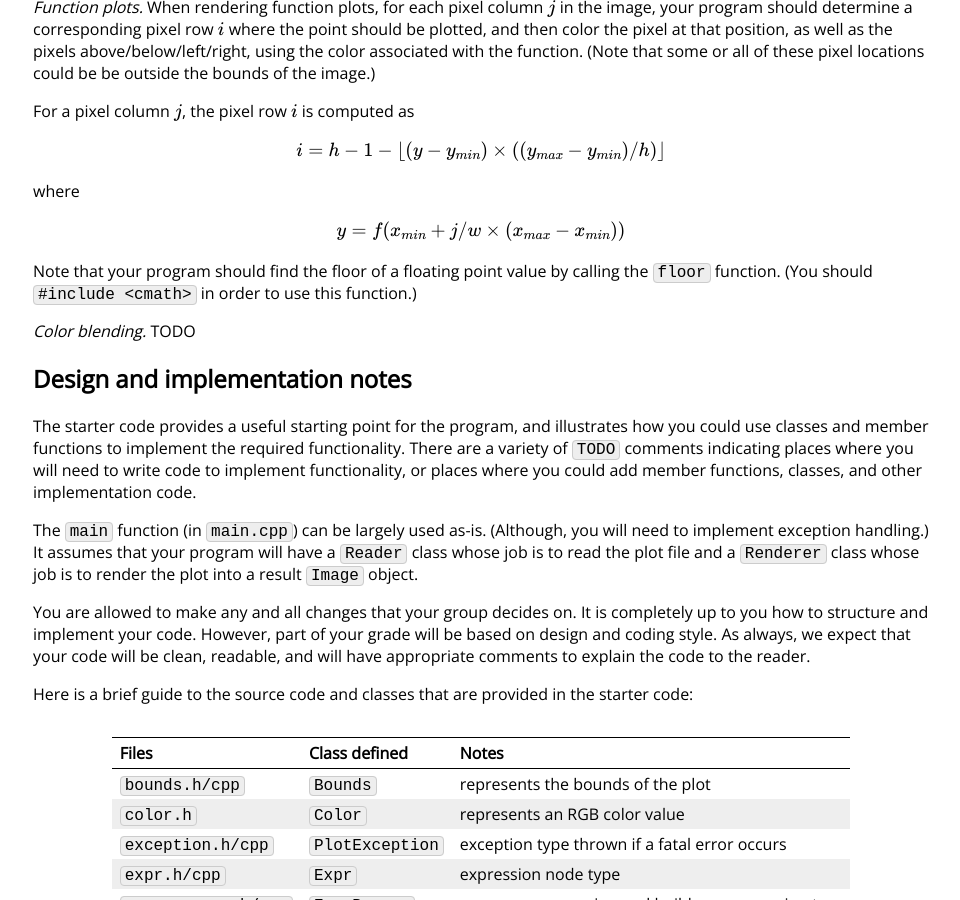
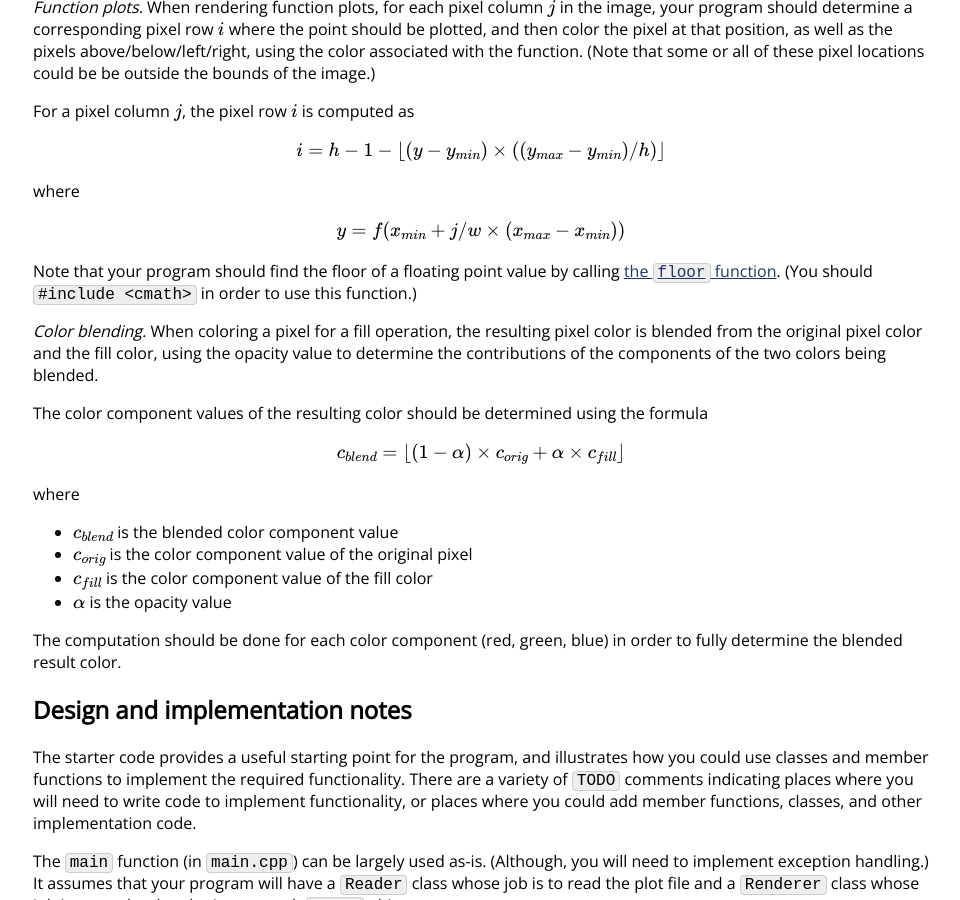
Before and after one commit to vivek-booshan/cs220-sp23, a Jekyll site: the page built from assign/final.md, in a window 1280 px wide and 900 px high, scrolled down 9098 px. Shown: the whole window, without its empty margins (159-1119 px from the left). Built offline with Jekyll 4.4.1, drawn with Linux system fonts in a browser that asks for light colours; some web fonts are replaced; formulas are drawn with MathJax 3.

Commit message:
precise spec for color blending

```diff
--- a/assign/final.md
+++ b/assign/final.md
@@ -472,10 +472,28 @@ where
 $$y = f(x_{min} + j/w \times (x_{max} - x_{min}))$$
 
 Note that your program should find the floor of a floating point value
-by calling the `floor` function. (You should `#include <cmath>`
-in order to use this function.)
+by calling [the `floor` function](https://linux.die.net/man/3/floor).
+(You should `#include <cmath>` in order to use this function.)
 
-*Color blending.* TODO
+*Color blending.* When coloring a pixel for a fill operation, the resulting
+pixel color is blended from the original pixel color and the fill color,
+using the opacity value to determine the contributions of the components of
+the two colors being blended.
+
+The color component values of the resulting color should be determined
+using the formula
+
+$$c_{blend} = \lfloor (1 - \alpha) \times c_{orig} + \alpha \times c_{fill} \rfloor$$
+
+where
+
+* $$c_{blend}$$ is the blended color component value
+* $$c_{orig}$$ is the color component value of the original pixel
+* $$c_{fill}$$ is the color component value of the fill color
+* $$\alpha$$ is the opacity value
+
+The computation should be done for each color component (red, green, blue)
+in order to fully determine the blended result color.
 
 ## Design and implementation notes
 
```
